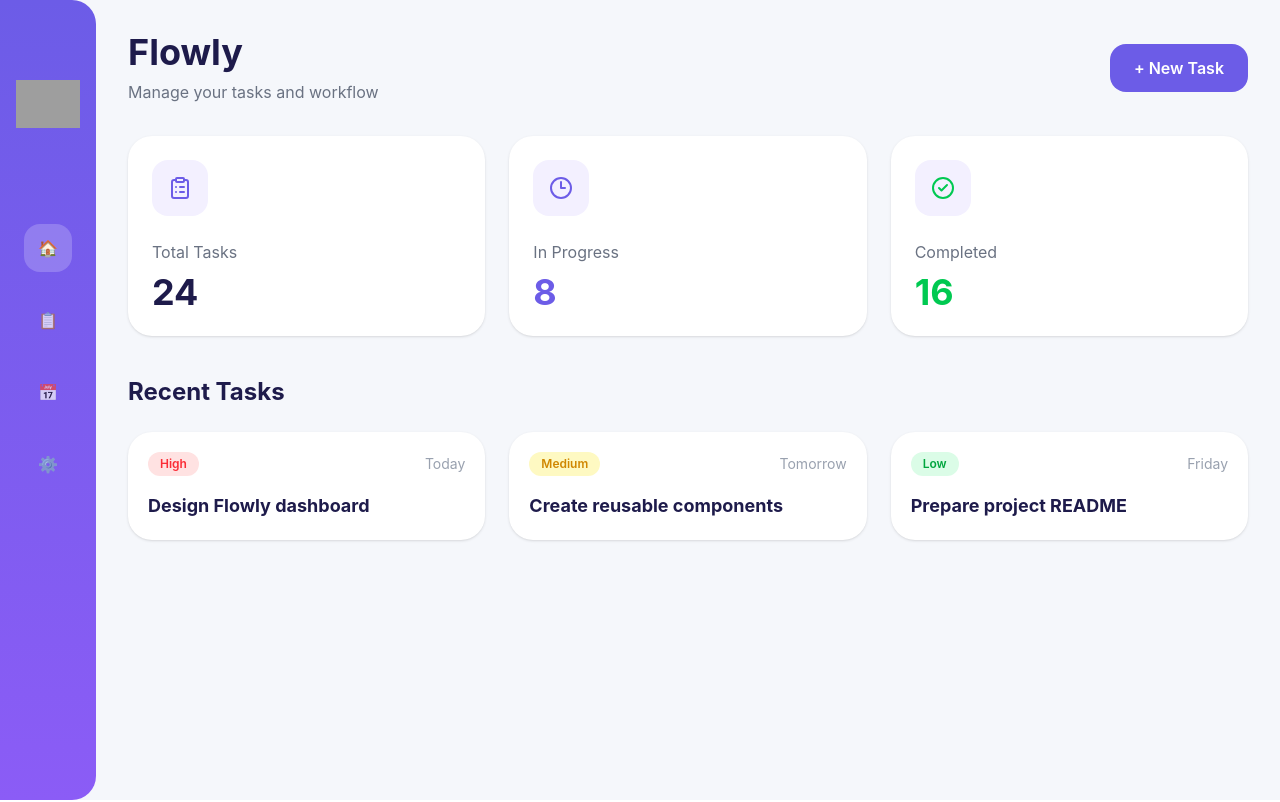
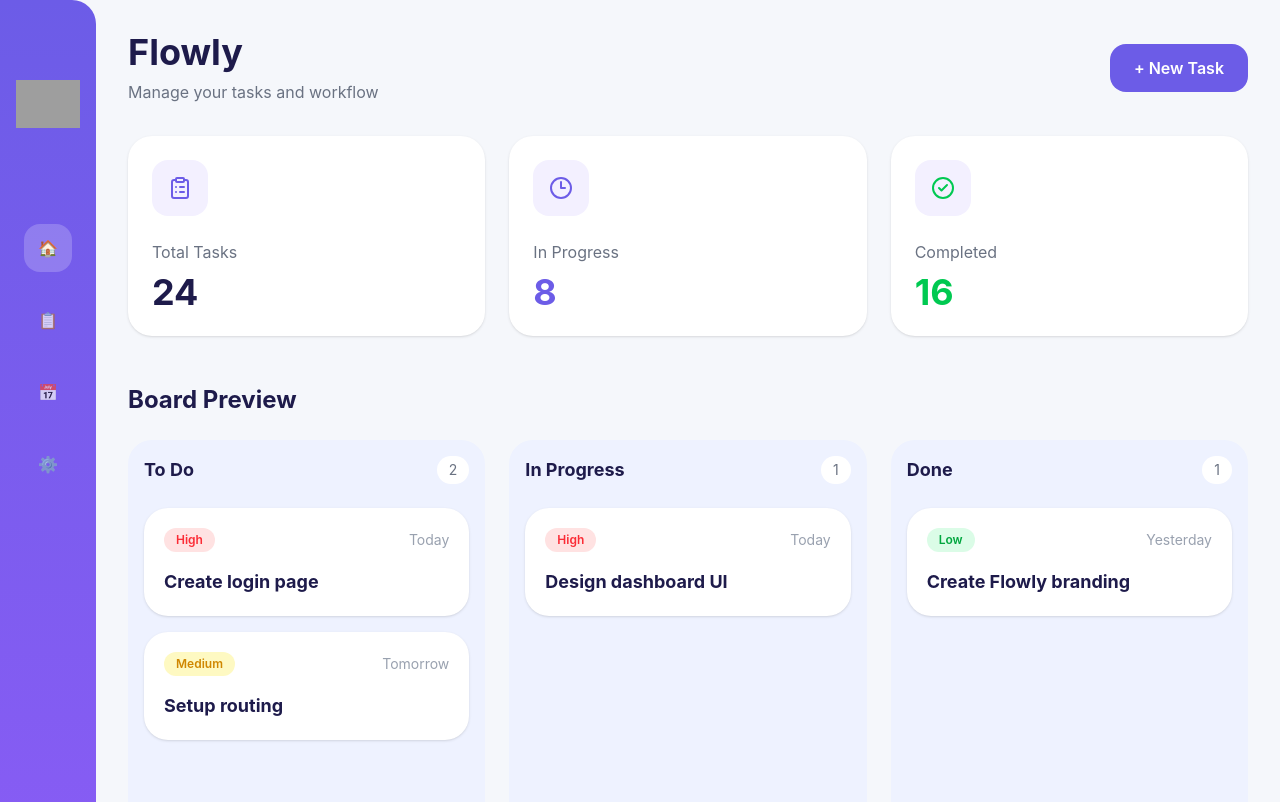
Before and after one commit to IsaDScmd/flowly, a React app in the folder frontend/: page / in a window 1280 px wide. Shown: the top 802 px of the page. Built offline with nearby package versions, Linux system fonts and the light colour scheme; grey boxes are pictures that could not be loaded; the HTML template or start-up script is replaced by a standard one.

Commit message:
Add kanban board preview

```diff
--- /dev/null
+++ b/frontend/src/components/dashboard/KanbanColumn.jsx
@@ -0,0 +1,36 @@
+import TaskCard from "./TaskCard"
+
+function KanbanColumn({ title, tasks }) {
+    return (
+        <div className="bg-[#EEF2FF] p-4 rounded-3xl min-h-[500px]">
+
+            <div className="flex items-center justify-between mb-6">
+
+                <h2 className="text-lg font-bold text-[#1E1B4B]">
+                    {title}
+                </h2>
+
+                <span className="bg-white text-gray-500 text-sm px-3 py-1 rounded-full">
+                    {tasks.length}
+                </span>
+
+            </div>
+
+            <div className="flex flex-col gap-4">
+
+                {tasks.map((task, index) => (
+                    <TaskCard
+                        key={index}
+                        title={task.title}
+                        priority={task.priority}
+                        dueDate={task.dueDate}
+                    />
+                ))}
+
+            </div>
+
+        </div>
+    )
+}
+
+export default KanbanColumn
--- a/frontend/src/pages/Dashboard.jsx
+++ b/frontend/src/pages/Dashboard.jsx
@@ -1,6 +1,7 @@
 import StatCard from "../components/StatCard"
 import DashboardHeader from "../components/dashboard/DashboardHeader"
 import TaskCard from "../components/dashboard/TaskCard"
+import KanbanColumn from "../components/dashboard/KanbanColumn"
 import { ClipboardList, Clock3, CheckCircle2 } from "lucide-react"
 
 function Dashboard() {
@@ -40,31 +41,55 @@
 
             </div>
 
-            {/* Recent Tasks */}
-            <div className="mt-10">
+            {/* Kanban Board */}
+            <div className="mt-12">
+
                 <h2 className="text-2xl font-bold text-[#1E1B4B] mb-6">
-                    Recent Tasks
+                    Board Preview
                 </h2>
 
                 <div className="grid grid-cols-3 gap-6">
-                    <TaskCard
-                        title="Design Flowly dashboard"
-                        priority="High"
-                        dueDate="Today"
+
+                    <KanbanColumn
+                        title="To Do"
+                        tasks={[
+                            {
+                                title: "Create login page",
+                                priority: "High",
+                                dueDate: "Today",
+                            },
+                            {
+                                title: "Setup routing",
+                                priority: "Medium",
+                                dueDate: "Tomorrow",
+                            },
+                        ]}
                     />
 
-                    <TaskCard
-                        title="Create reusable components"
-                        priority="Medium"
-                        dueDate="Tomorrow"
+                    <KanbanColumn
+                        title="In Progress"
+                        tasks={[
+                            {
+                                title: "Design dashboard UI",
+                                priority: "High",
+                                dueDate: "Today",
+                            },
+                        ]}
                     />
 
-                    <TaskCard
-                        title="Prepare project README"
-                        priority="Low"
-                        dueDate="Friday"
+                    <KanbanColumn
+                        title="Done"
+                        tasks={[
+                            {
+                                title: "Create Flowly branding",
+                                priority: "Low",
+                                dueDate: "Yesterday",
+                            },
+                        ]}
                     />
+
                 </div>
+
             </div>
 
         </div>
```
